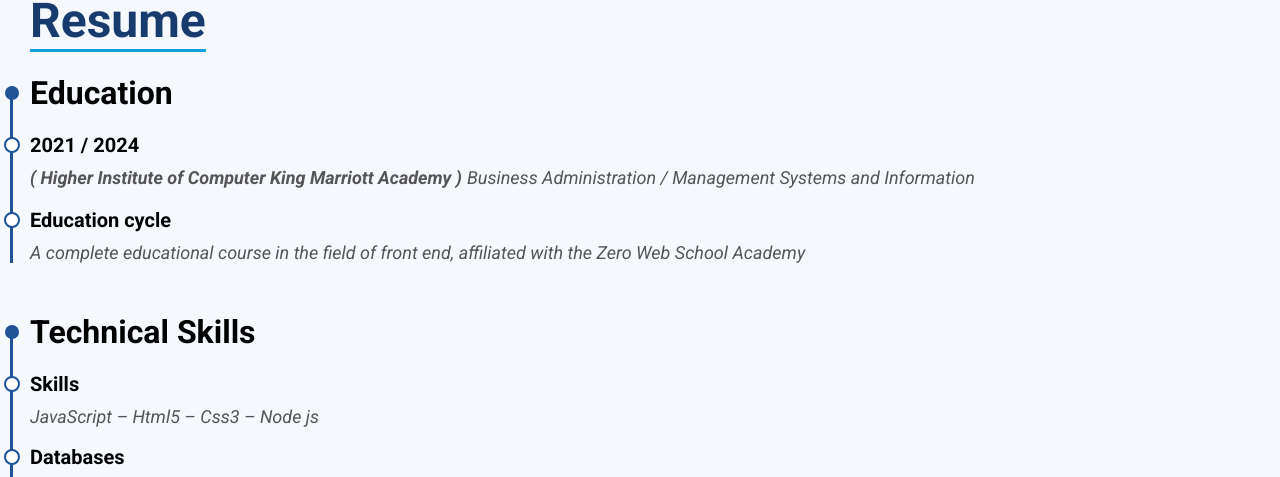
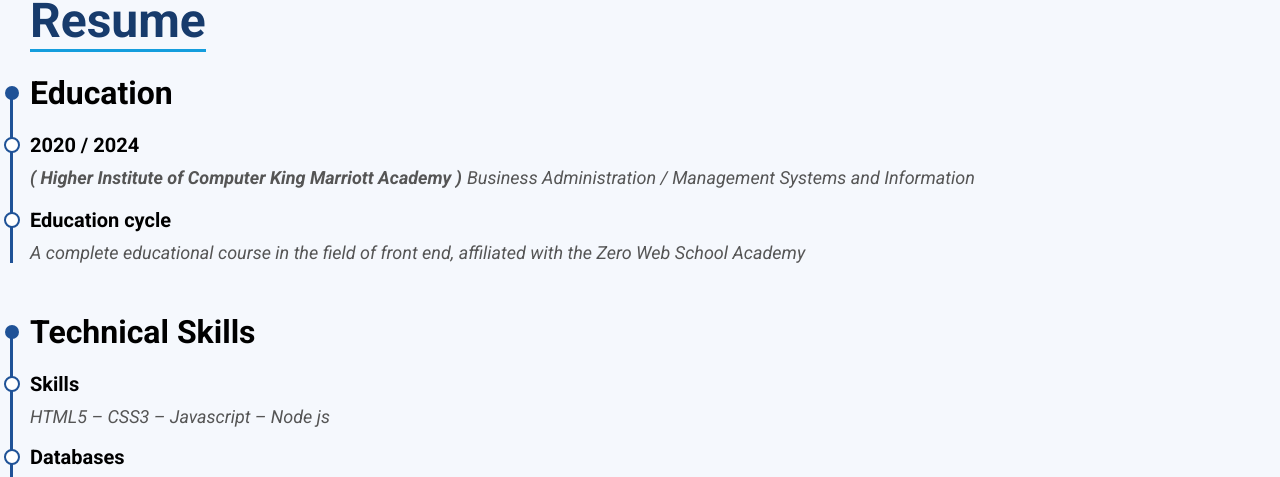
Before and after one commit to eng-AlaaMohamed/Portfolio, a React (Create React App) app: page / in a window 1280 px wide. Shown: the part 1769-2246 px from the top of the page. Built offline with nearby package versions, Linux system fonts and the light colour scheme; the HTML template or start-up script is replaced by a standard one; a web font is replaced by a local one.

Commit message:
Upload Changes

```diff
--- a/src/components/resumeComponents/Education.js
+++ b/src/components/resumeComponents/Education.js
@@ -9,7 +9,7 @@ const Education = () => {
             <div className='education-content'>
                 <ul className='education-box'>
                     <li>
-                        <span>2021 / 2024</span>
+                        <span>2020 / 2024</span>
                         <p>
                             <strong>( Higher Institute of Computer King Marriott
                                 Academy )</strong>
--- a/src/components/resumeComponents/Skills.js
+++ b/src/components/resumeComponents/Skills.js
@@ -9,7 +9,7 @@ const Skills = () => {
             <ul className='list-skills'>
                 <li>
                     <span>Skills</span>
-                    <p>JavaScript – Html5 – Css3 – Node js</p>
+                    <p>HTML5 – CSS3 – Javascript – Node js</p>
                 </li>
                 <li>
                     <span>Databases</span>
```
